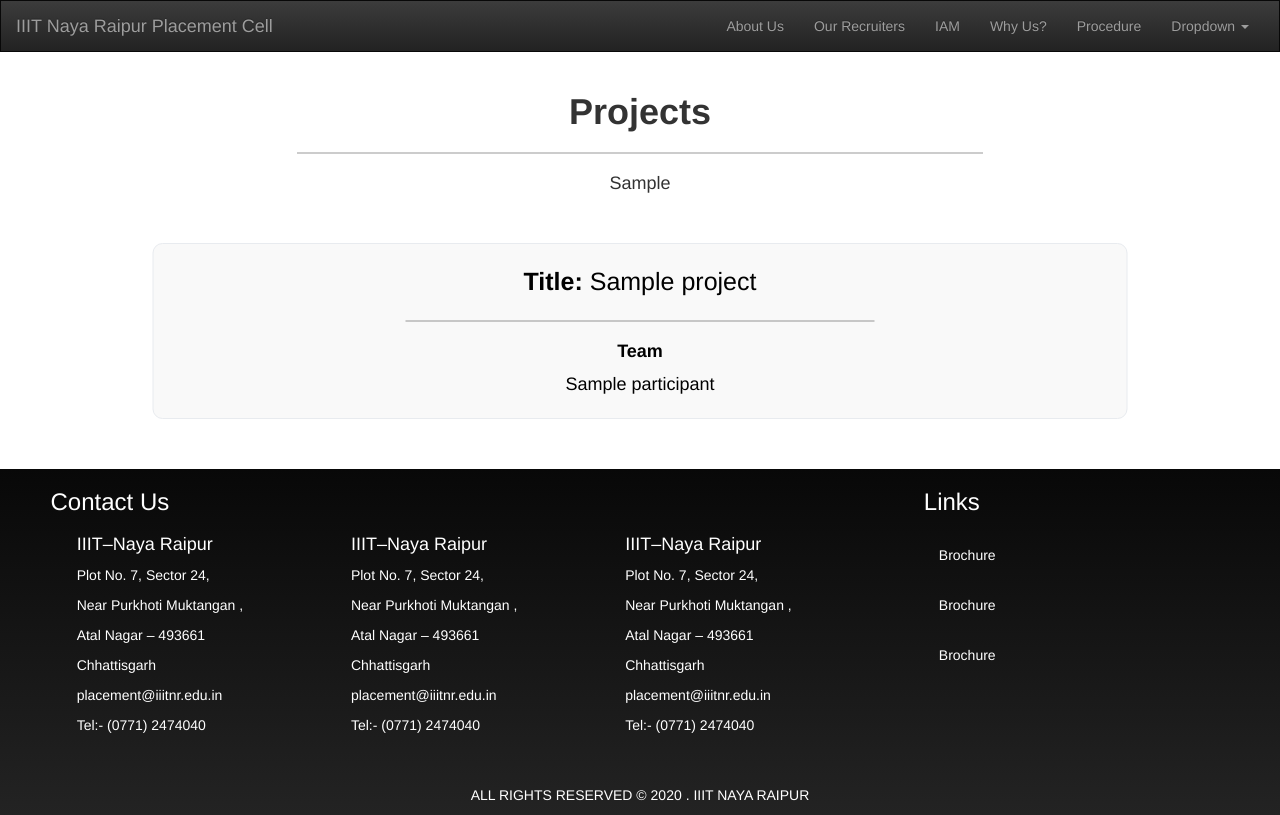
After one commit to rajivnayanc/TnP_Website, a Django app: page /IAM/1/tracks/1/projects/ in a window 1280 px wide. The commit adds this page. Run offline with Django 3.2, Linux system fonts and the light colour scheme; tables that the repository leaves empty hold one stand-in row (values such as "Sample post"); some libraries are stand-ins or nearby versions.

Commit message:
Added Project Section and modified name of entries to match with IAM Year

```diff
--- a/backend_src/IAM/models.py
+++ b/backend_src/IAM/models.py
@@ -26,31 +26,31 @@ class Speakers(models.Model):
     iam = models.ForeignKey("IAM.IAM", on_delete=models.CASCADE)
 
     def __str__(self):
-        return self.name
+        return "{} - {}".format(self.name,self.iam.event_name)
 
 class Tracks(models.Model):
     track = models.CharField(max_length=255)
     iam = models.ForeignKey("IAM.IAM", on_delete=models.CASCADE)
     def __str__(self):
-        return self.track
+        return "{} - {}".format(self.track,self.iam.event_name)
 
 class Projects(models.Model):
     name = models.CharField(max_length=255)
     description = models.TextField()
-    track = models.ForeignKey("IAM.Tracks", on_delete=models.CASCADE)
+    track = models.ForeignKey("IAM.Tracks", on_delete=models.CASCADE,related_name='project_track')
     iam = models.ForeignKey("IAM.IAM", on_delete=models.CASCADE)
 
     def __str__(self):
-        return self.name
+        return "{} - {}".format(self.name,self.iam.event_name)
 
 
 class Participants(models.Model):
     name = models.CharField(max_length=255)
     iam = models.ForeignKey("IAM.IAM", on_delete=models.CASCADE)
-    project = models.ForeignKey("IAM.Projects", on_delete=models.CASCADE)
+    project = models.ForeignKey("IAM.Projects", on_delete=models.CASCADE,related_name='project_participants')
 
     def __str__(self):
-        return self.name
+        return "{} - {}".format(self.name,self.iam.event_name)
 
 class Winners(models.Model):
     project = models.ForeignKey("IAM.Projects", on_delete=models.CASCADE)
@@ -58,4 +58,4 @@ class Winners(models.Model):
     rank = models.IntegerField()
 
     def __str__(self):
-        return self.project
+        return "{} - {}".format(self.project,self.iam.event_name)
--- a/backend_src/IAM/urls.py
+++ b/backend_src/IAM/urls.py
@@ -8,4 +8,7 @@ urlpatterns = [
     path('<int:id>/',views.detail,name='event_detail'),
     path('<int:id>/speakers/',views.speakerlist,name='event_speakers'),
     path('<int:id>/speakers/<int:speaker_id>/',views.speakerDetail,name='event_speakerDetail'),
+    path('<int:id>/tracks/',views.tracklist,name='event_tracks'),
+    path('<int:id>/tracks/<int:track_id>/projects/',views.projectlist,name='project_list'),
+    path('<int:id>/tracks/<int:track_id>/projects/<int:project_id>/',views.projectDetail,name='project_detail'),
 ]
--- a/backend_src/IAM/views.py
+++ b/backend_src/IAM/views.py
@@ -1,5 +1,5 @@
 from django.shortcuts import render
-from .models import Introduction,IAM,Speakers,Projects
+from .models import Introduction,IAM,Speakers,Projects, Tracks, Projects, Participants
 # Create your views here.
 def index(request):
     introduction = Introduction.objects.all()[0]
@@ -39,3 +39,31 @@ def speakerDetail(request,id,speaker_id):
         'speaker':speaker
     }
     return render(request,'IAM/speakerDetail.html',context)
+
+def tracklist(request,id):
+    event = IAM.objects.get(pk=id)
+    tracks = Tracks.objects.filter(iam=event).all()
+    context = {
+        'event_id':event.id,
+        'tracks':tracks
+    }
+    return render(request,'IAM/tracks.html',context)
+
+def projectlist(request,id,track_id):
+    # event = IAM.objects.get(pk=id)
+    track = Tracks.objects.get(pk=track_id)
+    projects = Projects.objects.filter(track=track).all()
+    context = {
+        'event_id':id,
+        'track_id':track_id,
+        'track_name':track.track,
+        'projects':projects
+    }
+    return render(request,'IAM/projectlist.html',context)
+
+def projectDetail(request,id,track_id,project_id):
+    project = Projects.objects.get(pk=project_id)
+    context = {
+        'project':project
+    }
+    return render(request,'IAM/projectDetail.html',context)
--- /dev/null
+++ b/backend_src/static/IAM/project_list.css
@@ -0,0 +1,7 @@
+.project_title{
+    font-size:25px;
+}
+
+.participants_name{
+    font-size: 18px;
+}
--- /dev/null
+++ b/backend_src/templates/IAM/projectlist.html
@@ -0,0 +1,42 @@
+{% extends 'base/base_template.html' %}
+{% load static %}
+{% block content %}
+<link rel="stylesheet" href="{% static 'IAM/main.css' %} ">
+<link rel="stylesheet" href="{% static 'IAM/project_list.css' %} ">
+<center>
+    <h1 class='title'>Projects</h1>
+    <hr>
+    <h4>{{track_name}}</h4>
+</center>
+<br>
+<br>
+<div class="row">
+    <div class="content-block col-lg-10 col-md-10 col-sm-12 col-xs-12">
+        {% for project in projects %}
+        <a href="{% url 'IAM:project_detail' id=event_id track_id=track_id project_id=project.id %}">
+            <div class="row content">
+                <div style="height: 100%;" class="col-lg-10 col-md-10 col-sm-10 col-xs-12 col-lg-offset-1 col-md-offset-1 col-sm-offset-1">
+                    <div class="row">
+
+                        <div style= class="col-lg-12 col-md-12 col-sm-12 col-xs-12">
+                            <center>
+                                <p class="project_title"><b>Title: </b>{{project.name}}</p>
+                            </center>
+                        </div>
+                        <hr>
+                        <center>
+                        <h4><b>Team</b></h4>
+                        <div class="row center-block">
+                        {% for participant in project.project_participants.all  %}
+                            <span class="participants_name" >{{participant.name}}</span> {% if forloop.last %} {% else %},{% endif %}
+                        {% endfor %}
+                        </div>
+                        </center>
+                    </div>
+                </div>
+            </div>
+        </a>
+        {% endfor %}
+    </div>
+</div>
+{% endblock content %}
```
Also changed, not shown: backend_src/templates/IAM/detail.html (+14 -3 lines), backend_src/templates/IAM/projectDetail.html (added, +40 -0 lines), backend_src/templates/IAM/tracks.html (added, +27 -0 lines).
